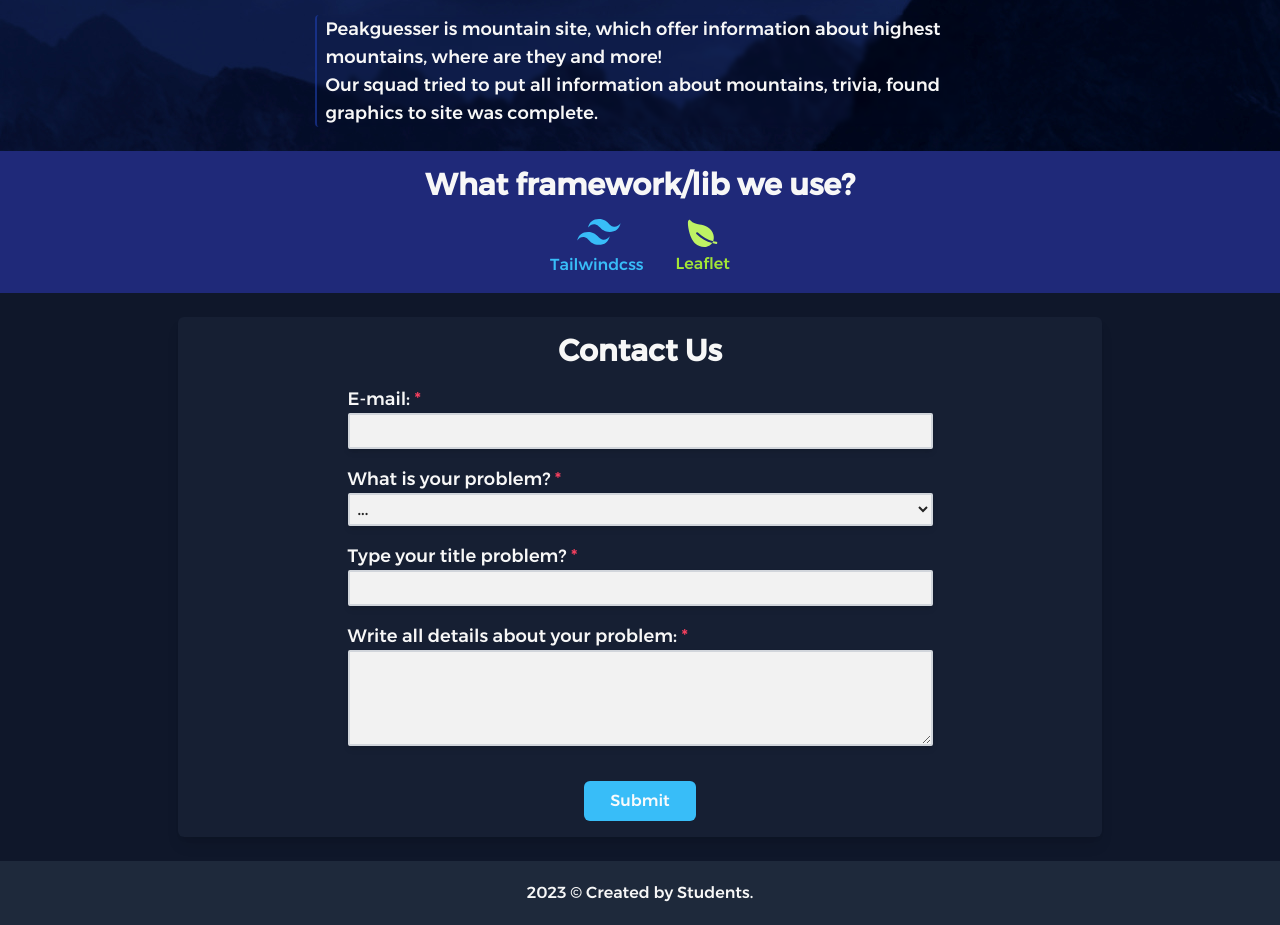
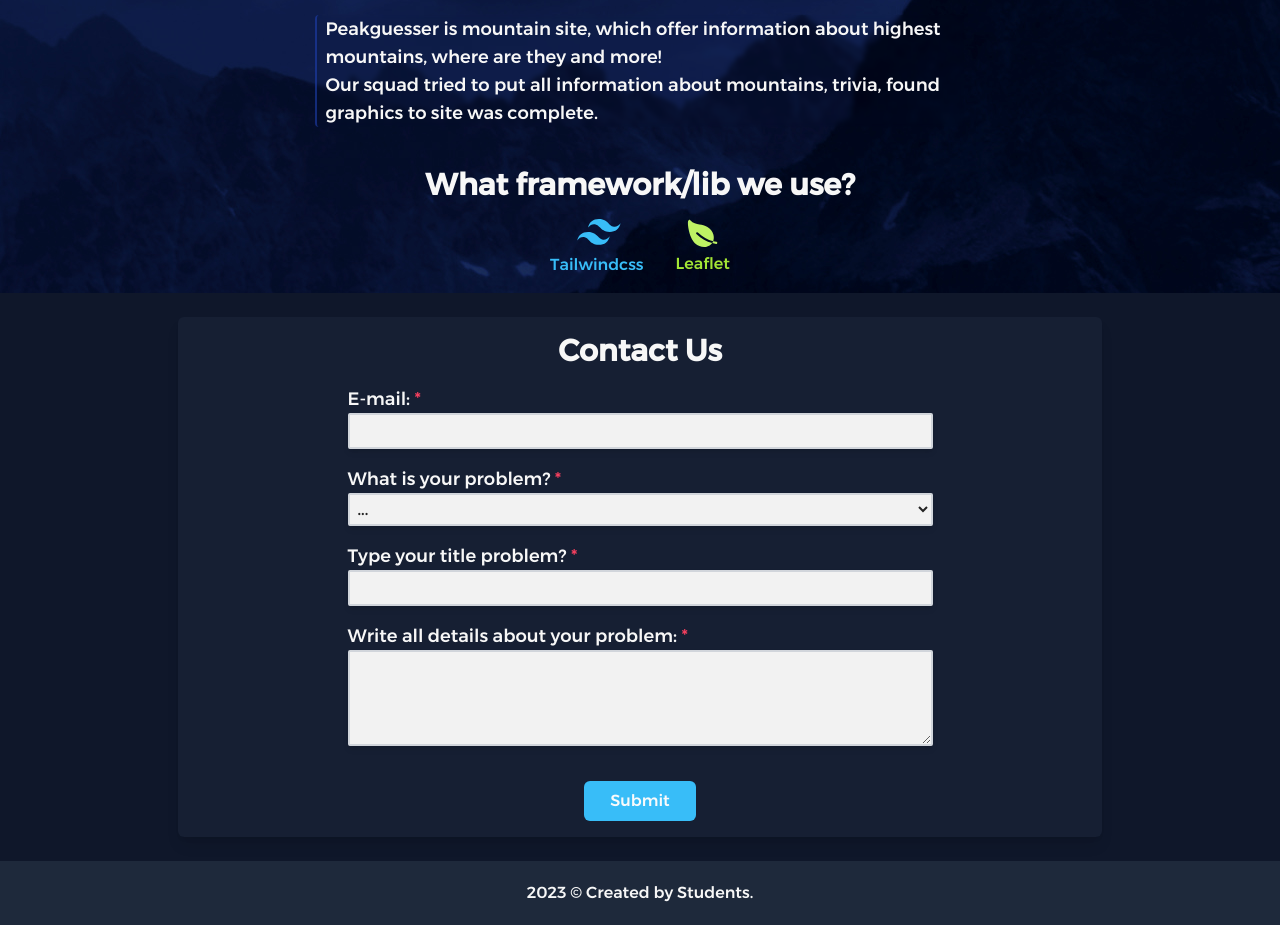
Before and after one commit to wiktorczernik/peakfindr, a website: page index.html in a window 1280 px wide. Shown: the part 505-1430 px from the top of the page. Drawn offline with Linux system fonts and the light colour scheme; files whose address does not match are found by name.

Commit message:
Update index.html

```diff
--- a/index.html
+++ b/index.html
@@ -56,8 +56,8 @@
             </div>
         </div>
     </section>
-    <section class="relative w-full h-auto bg-blue-900">
-        <div id="container" class="p-4 bg-midnight-800/[.6]">
+    <section class="relative w-full h-auto bg-gray-900 rounded-tl-xl rounded-tr-xl">
+        <div id="container" class="p-4 bg-gradient-to-b from-midnight-700/[.3] to-midnight-900/[.2] rounded-tl-xl rounded-tr-xl">
             <div id="row" class="flex flex-col h-auto items-center">
                 <h3 class="text-3xl font-semibold mb-4">What framework/lib we use?</h3>
                 <div class="dev-tool">
```
